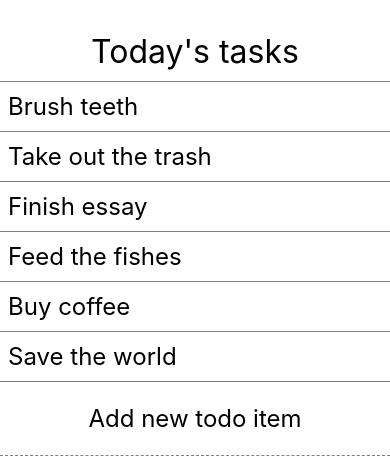
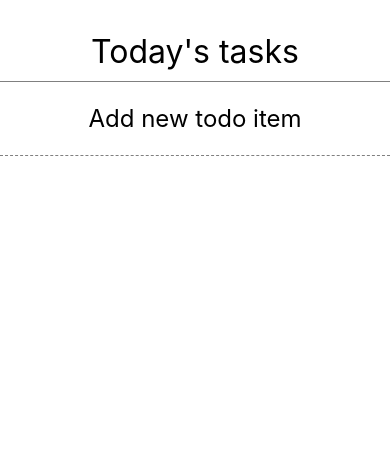
Before and after one commit to SmariF89/TodoList-React-Native-mobile-app, a React Native app: screen / in a window 390 px wide. Shown: the top 466 px of the page. Built offline with nearby package versions, Linux system fonts and the light colour scheme.

Commit message:
GetAll_and_AddNew_Done

```diff
--- a/actions/todoActions.js
+++ b/actions/todoActions.js
@@ -12,11 +12,10 @@ export const getAllTodos = () => {
 	};
 };
 
-export const createNewTodo = todoItem => {
-	console.warn('ACTION:', todoItem);
+export const createNewTodo = (todoItem, key) => {
 	return {
 		type: CREATE_NEW_TODO,
-		payload: todoItem
+		payload: { todoItem, key }
 	};
 };
 
--- a/components/TodoList.js
+++ b/components/TodoList.js
@@ -4,7 +4,8 @@ import {
 	Text,
 	FlatList,
 	StyleSheet,
-	TouchableOpacity
+	TouchableOpacity,
+	TextInput
 } from 'react-native';
 import { connect } from 'react-redux';
 
@@ -52,6 +53,38 @@ const styles = StyleSheet.create({
 		paddingBottom: 12,
 		textAlign: 'center',
 		fontSize: 24
+	},
+	inputContainer: {
+		flexDirection: 'row',
+		justifyContent: 'space-evenly',
+		marginBottom: 15,
+		paddingTop: 10,
+		paddingBottom: 10,
+		borderBottomWidth: 1,
+		borderStyle: 'dashed',
+		borderColor: 'gray'
+	},
+	input: {
+		flex: 1,
+		height: 40,
+		borderColor: 'gray',
+		borderWidth: 1,
+		marginBottom: 4,
+		paddingLeft: 4
+	},
+	inputBtn: {
+		marginBottom: 15,
+		paddingTop: 10,
+		paddingBottom: 10,
+		borderWidth: 1,
+		borderStyle: 'solid',
+		borderColor: 'gray',
+		backgroundColor: '#4286f4',
+		borderRadius: 10
+	},
+	inputBtnText: {
+		textAlign: 'center',
+		fontSize: 18
 	}
 });
 
@@ -60,50 +93,42 @@ class TodoList extends React.Component {
 		super(props);
 
 		this.state = {
-			inputBox: ''
+			inputBox: '',
+			inputIsActive: false
 		};
-
-		this.tempTodoItems = [
-			{
-				key: '1',
-				description: 'Brush teeth',
-				done: false
-			},
-			{
-				key: '2',
-				description: 'Take out the trash',
-				done: false
-			},
-			{
-				key: '3',
-				description: 'Finish essay',
-				done: false
-			},
-			{
-				key: '4',
-				description: 'Feed the fishes',
-				done: false
-			},
-			{
-				key: '5',
-				description: 'Buy coffee',
-				done: false
-			},
-			{
-				key: '6',
-				description: 'Save the world',
-				done: false
-			}
-		];
 	}
 
 	componentDidMount() {
-		console.log('TodoList mounted!');
+		const { getAllTodos } = this.props;
+		getAllTodos();
+	}
+
+	toggleInput() {
+		const { inputIsActive } = this.state;
+		this.setState({
+			inputIsActive: !inputIsActive,
+			inputBox: ''
+		});
 	}
 
 	addTodoItem(item) {
-		const { createNewTodo } = this.props;
-		createNewTodo(item);
+		const minKey = 1;
+		let maxKey = 0;
+		this.setState({ inputBox: '' });
+		const { createNewTodo, todos } = this.props;
+
+		if (todos.length === 0) {
+			createNewTodo(item, minKey);
+			return;
+		}
+
+		todos.todo.map(todo => {
+			if (todo.key > maxKey) {
+				maxKey = todo.key;
+			}
+		});
+
+		createNewTodo(item, maxKey + 1);
 	}
 
 	renderTodoItem = ({ item }) => (
@@ -116,7 +141,48 @@ class TodoList extends React.Component {
 		</View>
 	);
 
+	renderInput() {
+		const { inputIsActive, inputBox } = this.state;
+		if (inputIsActive) {
+			return (
+				<View style={styles.inputContainer}>
+					<TextInput
+						style={styles.input}
+						placeholder={'What has to be done...'}
+						onChangeText={text => this.setState({ inputBox: text })}
+						/* onBlur={() => {
+							setTimeout(() => {
+								this.toggleInput();
+							}, 250);
+						}} */
+						autoFocus={true}
+					/>
+					<TouchableOpacity
+						style={styles.inputBtn}
+						onPress={() => {
+							if (inputBox != '') {
+								this.addTodoItem(inputBox);
+								this.toggleInput();
+							}
+						}}
+						activeOpacity={0.5}>
+						<Text style={styles.inputBtnText}>Add</Text>
+					</TouchableOpacity>
+				</View>
+			);
+		}
+		return (
+			<TouchableOpacity
+				onPress={() => this.toggleInput()}
+				style={styles.btn}
+				activeOpacity={0.5}>
+				<Text style={styles.btnText}>Add new todo item</Text>
+			</TouchableOpacity>
+		);
+	}
+
 	render() {
+		const { todo } = this.props.todos;
 		return (
 			<View style={styles.container}>
 				<FlatList
@@ -124,17 +190,8 @@ class TodoList extends React.Component {
 						<Text style={styles.listHeader}>Today's tasks</Text>
 					}
 					renderItem={this.renderTodoItem}
-					data={this.tempTodoItems}
-					ListFooterComponent={
-						<TouchableOpacity
-							onPress={() => this.addTodoItem('testItem')}
-							style={styles.btn}
-							activeOpacity={0.5}>
-							<Text style={styles.btnText}>
-								Add new todo item
-							</Text>
-						</TouchableOpacity>
-					}
+					data={todo}
+					ListFooterComponent={this.renderInput()}
 				/>
 			</View>
 		);
@@ -143,11 +200,12 @@ class TodoList extends React.Component {
 
 const mapStateToProps = state => {
 	return {
-		createNewTodo: state.createNewTodo
+		createNewTodo: state.createNewTodo,
+		todos: state
 	};
 };
 
 export default connect(
 	mapStateToProps,
-	{ createNewTodo }
+	{ createNewTodo, getAllTodos }
 )(TodoList);
--- a/reducers/todoReducer.js
+++ b/reducers/todoReducer.js
@@ -8,12 +8,16 @@ import {
 const todoReducer = (state = [], action) => {
 	switch (action.type) {
 		case GET_ALL_TODOS:
-			break;
+			return state;
 		case CREATE_NEW_TODO:
-			state.push(action.payload);
-			console.log('REDUCER:', state);
-			return state;
-			break;
+			return [
+				...state,
+				{
+					key: action.payload.key,
+					description: action.payload.todoItem,
+					done: false
+				}
+			];
 		case REMOVE_TODO:
 			break;
 		case TOGGLE_TODO:
```
